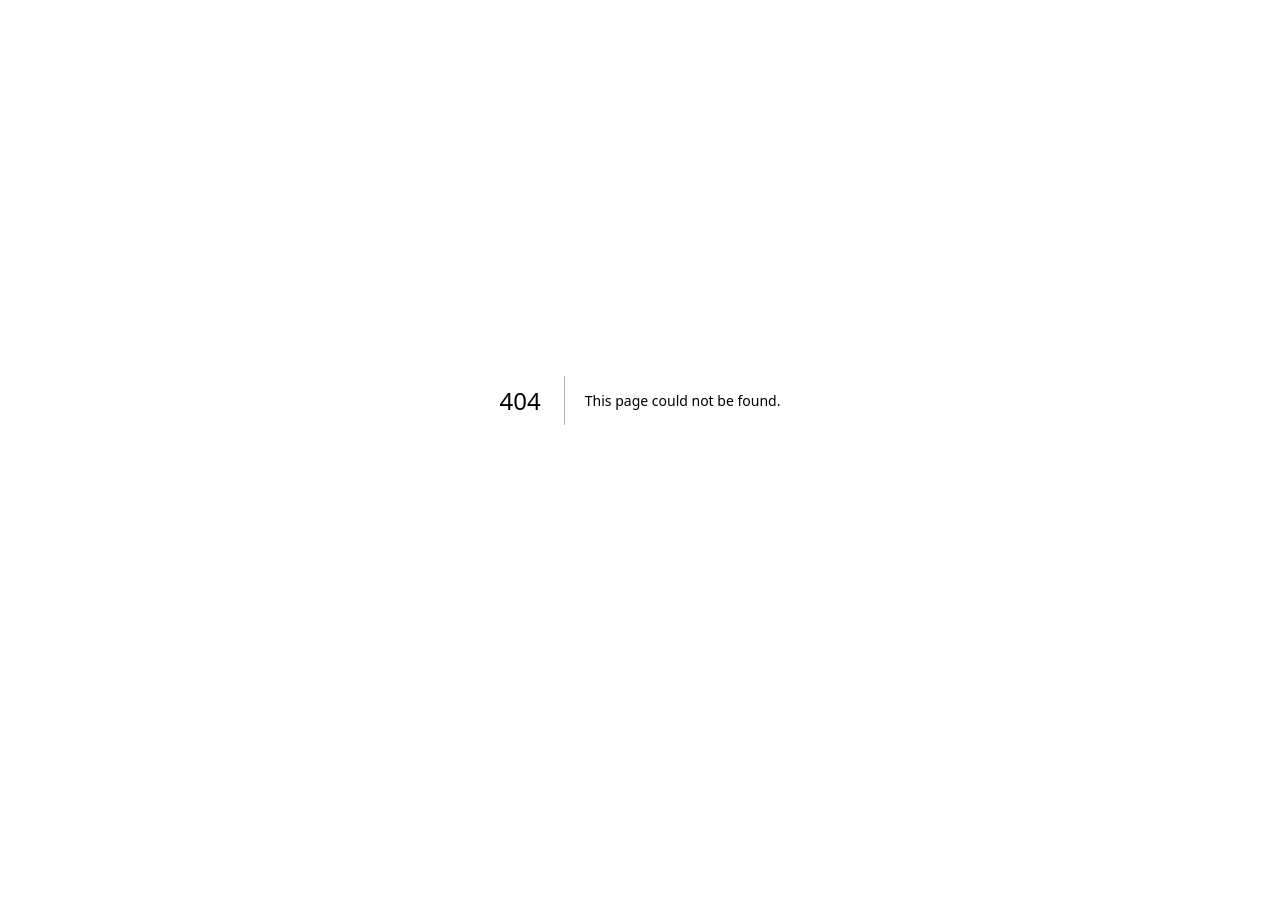
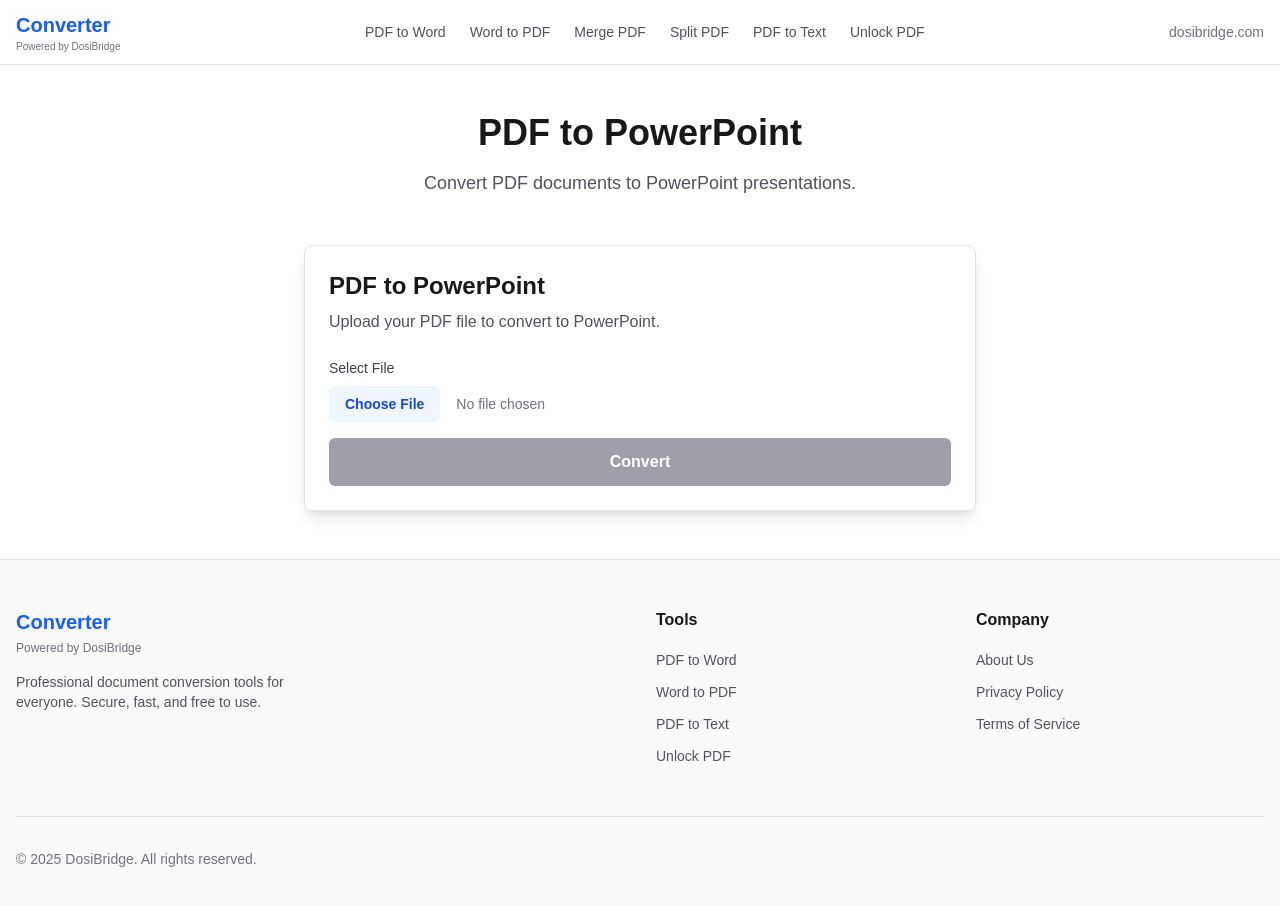
Before and after one commit to DosiBridge/word-to-pdf-tool, a Next.js app in the folder frontend/: page /pdf-to-powerpoint in a window 1280 px wide. Before the commit this address had no page. Shown: the top 906 px of the page. Before the commit the page ends 800 px from the top, so only its background shows below. Built offline with nearby package versions, Linux system fonts and the light colour scheme; no server answers.

Commit message:
feat(frontend): add PDF to PowerPoint conversion page

```diff
--- /dev/null
+++ b/frontend/app/pdf-to-powerpoint/page.tsx
@@ -0,0 +1,35 @@
+'use client';
+
+import FileConverter from '@/components/FileConverter';
+import { pdfToPptx } from '@/lib/api';
+import Navbar from '@/components/Navbar';
+import Footer from '@/components/Footer';
+
+export default function PdfToPowerPointPage() {
+    return (
+        <div className="min-h-screen flex flex-col bg-white dark:bg-zinc-950">
+            <Navbar />
+            <main className="flex-grow container mx-auto px-4 py-12">
+                <div className="max-w-4xl mx-auto text-center mb-12">
+                    <h1 className="text-4xl font-bold text-zinc-900 dark:text-zinc-100 mb-4">
+                        PDF to PowerPoint
+                    </h1>
+                    <p className="text-lg text-zinc-600 dark:text-zinc-400">
+                        Convert PDF documents to PowerPoint presentations.
+                    </p>
+                </div>
+
+                <div className="flex justify-center">
+                    <FileConverter
+                        title="PDF to PowerPoint"
+                        description="Upload your PDF file to convert to PowerPoint."
+                        accept=".pdf"
+                        onConvert={pdfToPptx}
+                        outputExtension=".pptx"
+                    />
+                </div>
+            </main>
+            <Footer />
+        </div>
+    );
+}
```
